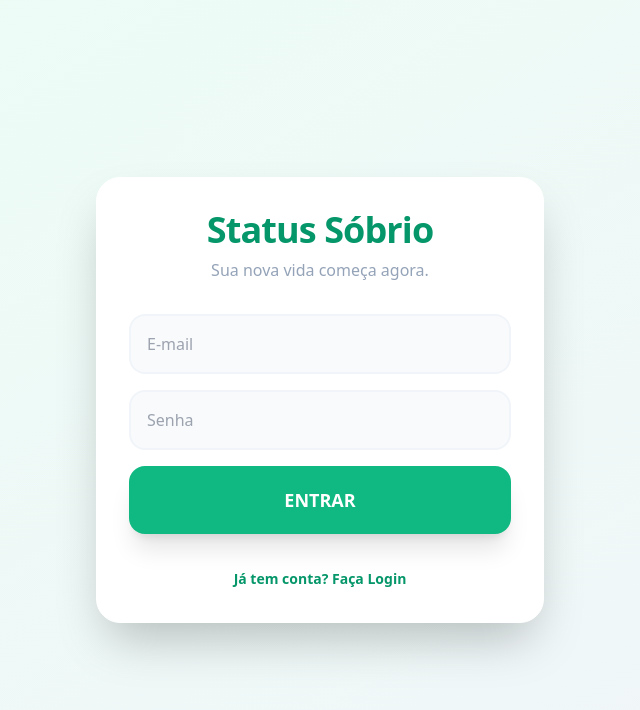
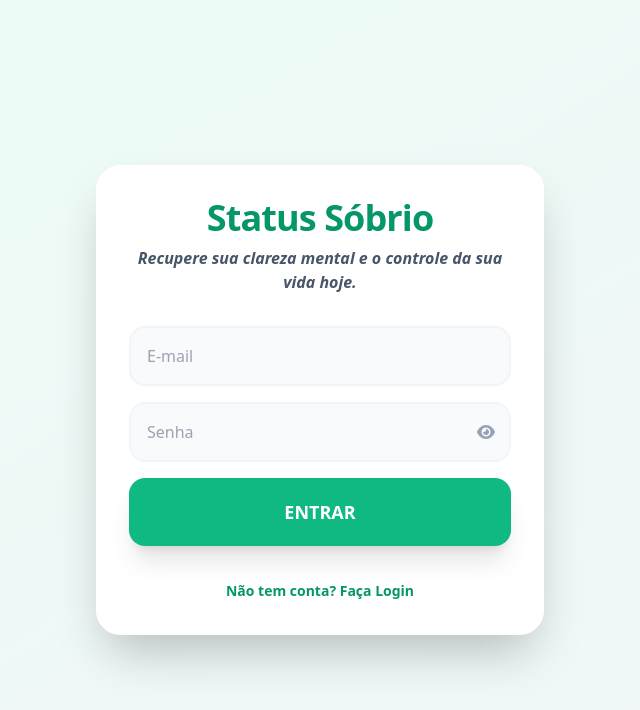
Before and after one commit to lucasemiguel/App-quiz, a plain HTML site: page index.html in a window 1280 px wide. Both pictures are taken after a click on the button "Já tem conta? Faça Login". Shown: the whole page, without its empty margins (320-960 px from the left). Drawn offline with nearby package versions, Linux system fonts and the light colour scheme.

Commit message:
Update index.html

```diff
--- a/index.html
+++ b/index.html
@@ -25,11 +25,18 @@
             <div id="login-form">
                 <div class="text-center mb-8">
                     <h2 class="text-4xl font-black mb-2 text-emerald-600 tracking-tight">Status Sóbrio</h2>
-                    <p class="text-slate-400 font-medium">Sua nova vida começa agora.</p>
+                    <p class="text-slate-600 font-bold italic">Recupere sua clareza mental e o controle da sua vida hoje.</p>
                 </div>
                 <div class="space-y-4">
                     <input type="email" id="email" placeholder="E-mail" class="w-full p-4 bg-slate-50 border-2 border-slate-100 rounded-2xl outline-none focus:border-emerald-500">
-                    <input type="password" id="password" placeholder="Senha" class="w-full p-4 bg-slate-50 border-2 border-slate-100 rounded-2xl outline-none focus:border-emerald-500">
+
+                    <div class="relative">
+                        <input type="password" id="password" placeholder="Senha" class="w-full p-4 bg-slate-50 border-2 border-slate-100 rounded-2xl outline-none focus:border-emerald-500">
+                        <button type="button" onclick="togglePasswordVisibility()" class="absolute right-4 top-1/2 -translate-y-1/2 text-slate-400">
+                            <i id="eye-icon" class="fa-solid fa-eye"></i>
+                        </button>
+                    </div>
+
                     <button onclick="handleAuth()" id="main-auth-btn" class="w-full bg-emerald-500 text-white p-5 rounded-2xl font-black text-lg shadow-xl active:scale-95 transition-all">CONTINUAR</button>
                 </div>
                 <div class="mt-8 text-center">
@@ -143,6 +150,18 @@
             { id: 27, text: "Quantos litros de água você bebe em um dia normal?", options: ["Menos de 1L", "Cerca de 1.5L", "2L ou mais", "Bebo apenas líquidos"] }
         ];
 
+        function togglePasswordVisibility() {
+            const passwordInput = document.getElementById('password');
+            const eyeIcon = document.getElementById('eye-icon');
+            if (passwordInput.type === 'password') {
+                passwordInput.type = 'text';
+                eyeIcon.classList.replace('fa-eye', 'fa-eye-slash');
+            } else {
+                passwordInput.type = 'password';
+                eyeIcon.classList.replace('fa-eye-slash', 'fa-eye');
+            }
+        }
+
         function generateCustomPlan(respostas) {
             let html = "";
             html += `<div class="bg-white p-6 rounded-3xl shadow-md border-l-8 border-rose-500"><h3 class="text-xl font-black mb-4 uppercase">🚀 Recuperação Metabólica</h3>`;
@@ -159,7 +178,6 @@
             if (urlParams.get('pago') === 'sucesso') {
                 localStorage.setItem('status_pagamento', 'confirmado');
             }
-
             if (localStorage.getItem('status_pagamento') === 'confirmado') {
                 const saved = localStorage.getItem('userAnswers');
                 if (saved) {
@@ -234,7 +252,12 @@
             }
         });
 
-        function toggleMode() { isLogin = !isLogin; document.getElementById('main-auth-btn').innerText = isLogin ? 'ENTRAR' : 'CONTINUAR'; }
+        function toggleMode() {
+            isLogin = !isLogin;
+            document.getElementById('main-auth-btn').innerText = isLogin ? 'ENTRAR' : 'CONTINUAR';
+            document.getElementById('toggle-link').innerText = isLogin ? 'Não tem conta? Faça Login' : 'Já tem conta? Faça Login';
+        }
+
         async function logout() {
             localStorage.removeItem('status_pagamento');
             await _supabase.auth.signOut();
```
